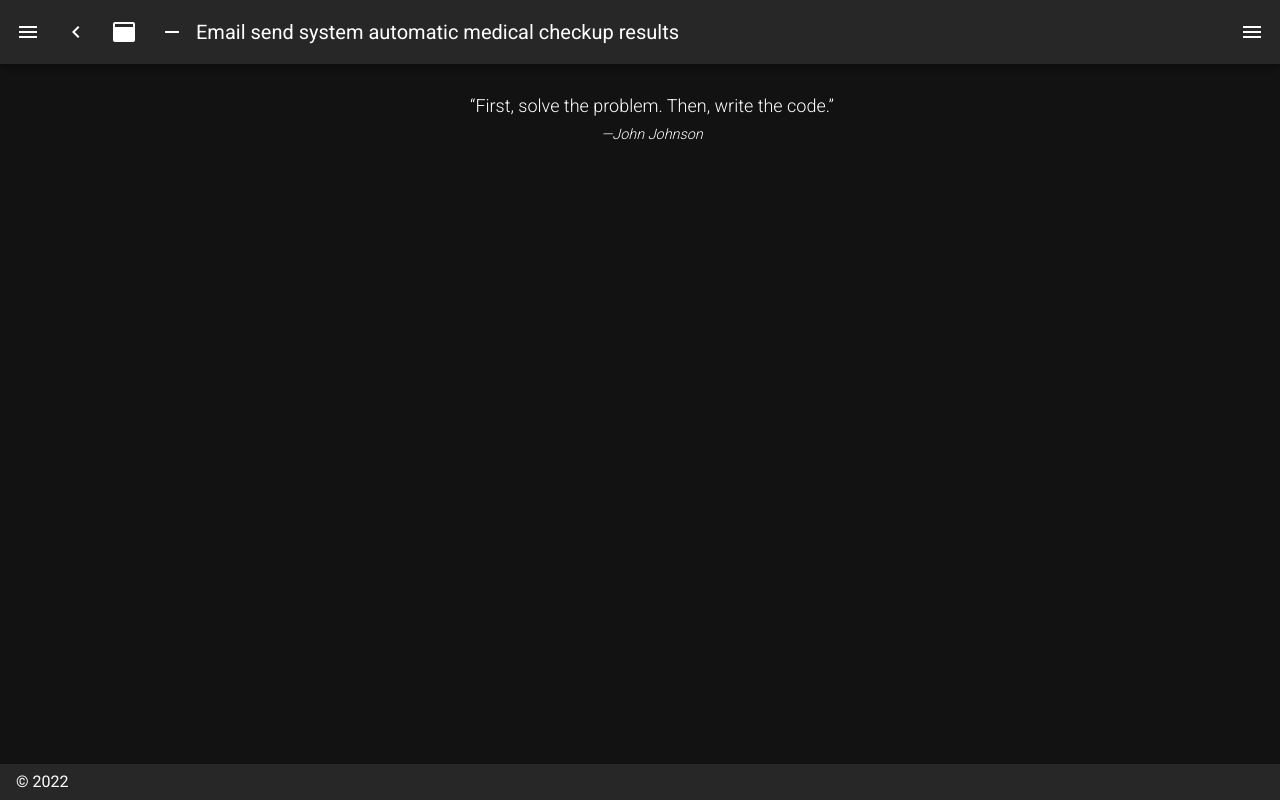
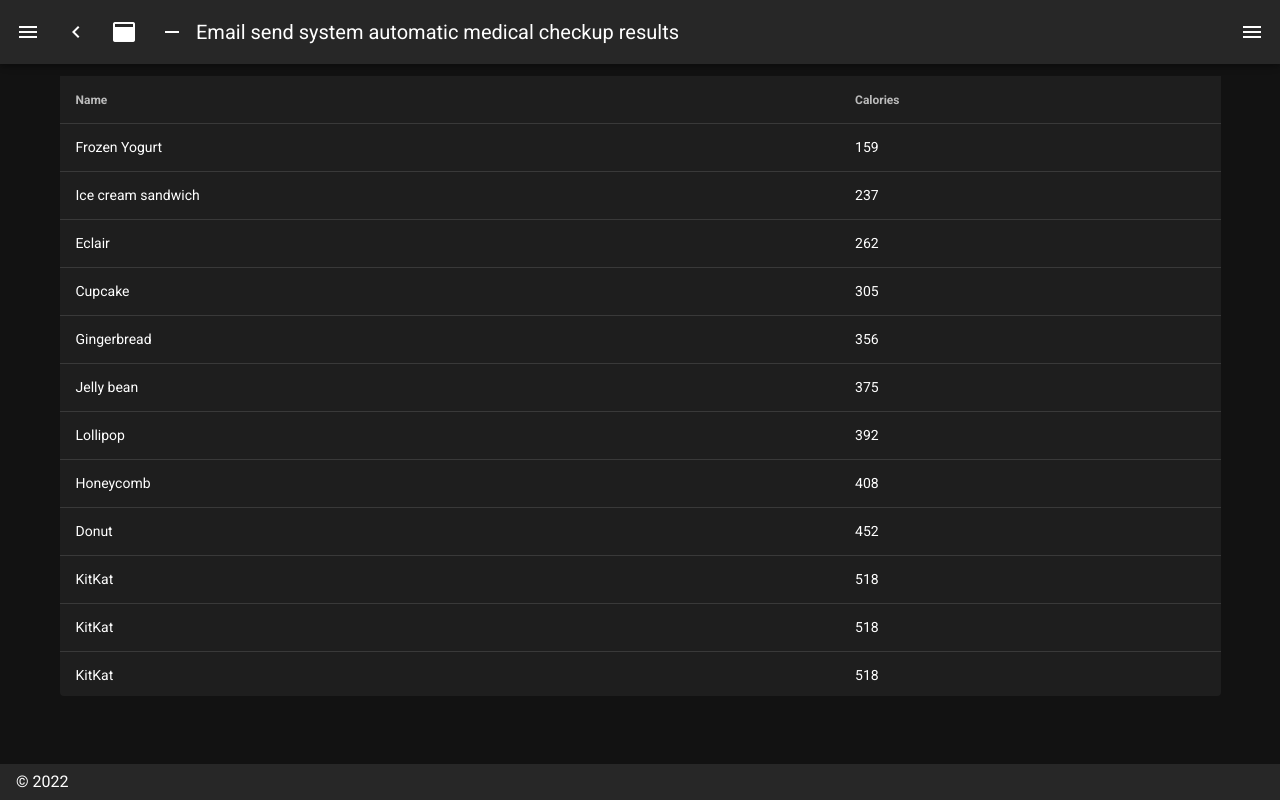
Before and after one commit to k1tsanapong/face-end-i-guess, a Nuxt app: page /inspire in a window 1280 px wide. Built offline with nearby package versions, Linux system fonts and the light colour scheme.

Commit message:
update table

```diff
--- a/pages/inspire.vue
+++ b/pages/inspire.vue
@@ -1,21 +1,107 @@
 <template>
-  <v-row>
-    <v-col class="text-center">
-
-      <blockquote class="blockquote">
-        &#8220;First, solve the problem. Then, write the code.&#8221;
-        <footer>
-          <small>
-            <em>&mdash;John Johnson</em>
-          </small>
-        </footer>
-      </blockquote>
-    </v-col>
-  </v-row>
+  <v-simple-table
+    fixed-header
+    height="620px"
+  >
+    <template v-slot:default>
+      <thead>
+        <tr>
+          <th class="text-left">
+            Name
+          </th>
+          <th class="text-left">
+            Calories
+          </th>
+        </tr>
+      </thead>
+      <tbody>
+        <tr
+          v-for="item in desserts"
+          :key="item.name"
+        >
+          <td>{{ item.name }}</td>
+          <td>{{ item.calories }}</td>
+        </tr>
+      </tbody>
+    </template>
+  </v-simple-table>
 </template>
 
 <script>
-export default {
-  name: 'InspirePage'
-}
+  export default {
+    data () {
+      return {
+        desserts: [
+          {
+            name: 'Frozen Yogurt',
+            calories: 159,
+          },
+          {
+            name: 'Ice cream sandwich',
+            calories: 237,
+          },
+          {
+            name: 'Eclair',
+            calories: 262,
+          },
+          {
+            name: 'Cupcake',
+            calories: 305,
+          },
+          {
+            name: 'Gingerbread',
+            calories: 356,
+          },
+          {
+            name: 'Jelly bean',
+            calories: 375,
+          },
+          {
+            name: 'Lollipop',
+            calories: 392,
+          },
+          {
+            name: 'Honeycomb',
+            calories: 408,
+          },
+          {
+            name: 'Donut',
+            calories: 452,
+          },
+          {
+            name: 'KitKat',
+            calories: 518,
+          },
+          {
+            name: 'KitKat',
+            calories: 518,
+          },
+          {
+            name: 'KitKat',
+            calories: 518,
+          },
+          {
+            name: 'KitKat',
+            calories: 518,
+          },
+          {
+            name: 'KitKat',
+            calories: 518,
+          },{
+            name: 'KitKat',
+            calories: 518,
+          },
+          {
+            name: 'KitKat',
+            calories: 518,
+          },
+          {
+            name: 'KitKat',
+            calories: 518,
+          },
+
+        ],
+      }
+    },
+  }
 </script>
```
